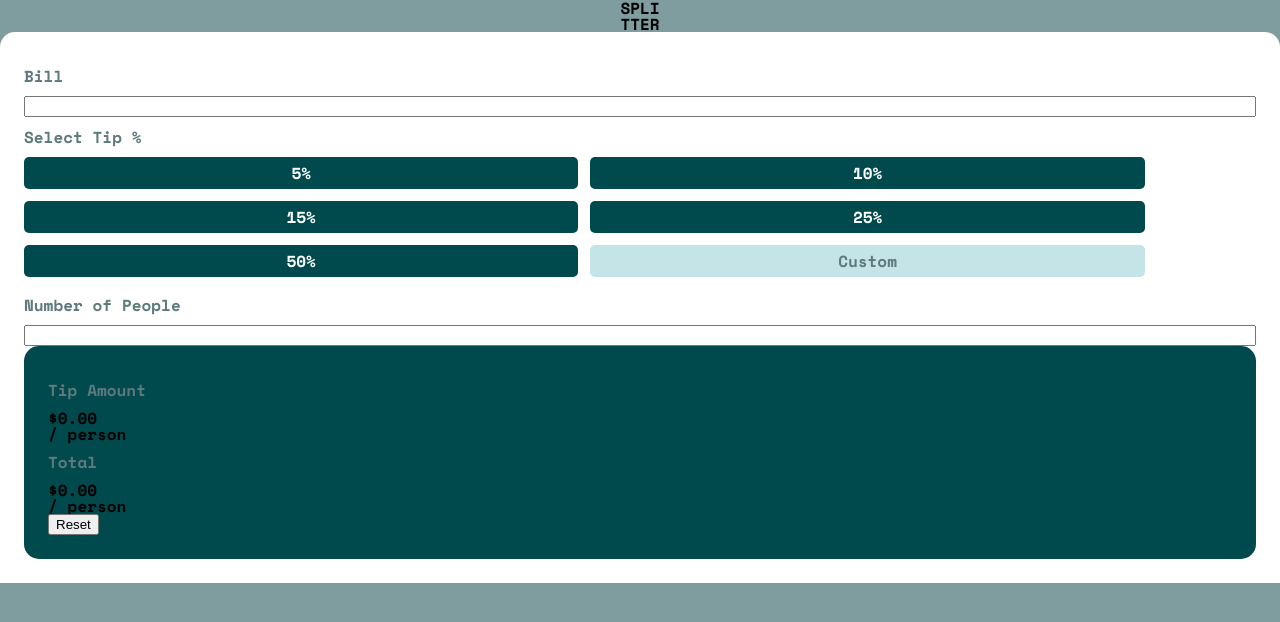
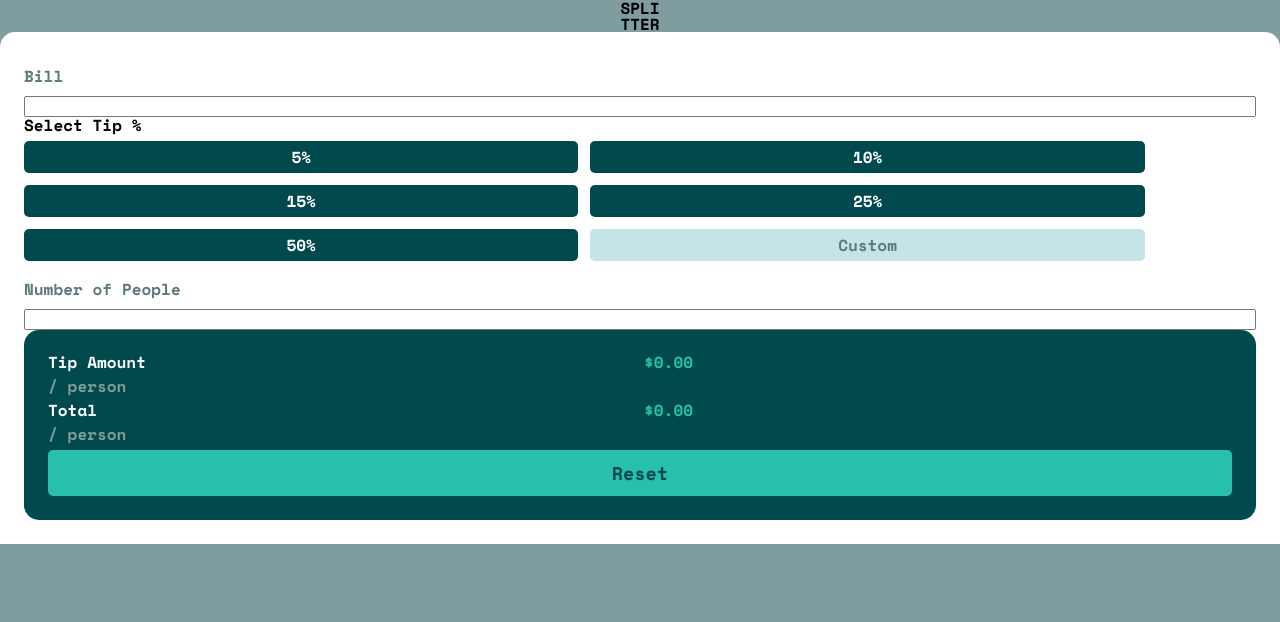
Before and after one commit to lucaso-silva/tip-calculator, a plain HTML site: page index.html in a window 1280 px wide. Drawn offline with nearby package versions, Linux system fonts and the light colour scheme.

Commit message:
bill-results display grid

```diff
--- a/assets/styles.css
+++ b/assets/styles.css
@@ -29,7 +29,6 @@ h1 {
 
 .container {
     background-color: var(--white);
-    /* height: 60vh; */
     display: flex;
     flex-direction: column;
     border-top-right-radius: 15px;
@@ -63,7 +62,7 @@ label[for="custom"] {
     color: var(--dark-grayish-cyan);
 }
 
-label[for="bill"], label[for="numPeople"], h2 {
+label[for="bill"], label[for="numPeople"] {
     color: var(--dark-grayish-cyan);
     margin: .75em 0;
 }
@@ -72,6 +71,58 @@ label[for="bill"], label[for="numPeople"], h2 {
     background-color: var(--very-dark-cyan);
     padding: 1.5em;
     border-radius: 15px;
+    display: grid;
+    grid-template-columns: 2fr 2fr;
+    grid-template-rows: repeat(5, auto);
+    grid-gap: .5em;
+}
+
+.tip {
+    color: var(--white);
+    grid-column: 1/2;
+    grid-row: 1/2;
+}
+
+.tip-person {
+    color: var(--grayish-cyan);
+    grid-column: 1/2;
+    grid-row: 2/3;
+}
+
+.tip-value {
+    color: var(--strong-cyan);
+    grid-column: 2/3;
+    grid-row: 1/ span 2;
+}
+
+.total {
+    color: var(--white);
+    grid-column: 1/2;
+    grid-row: 3/4;
+}
+
+.total-person {
+    color: var(--grayish-cyan);
+    grid-column: 1/2;
+    grid-row: 4/5;
+}
+
+.total-value {
+    color: var(--strong-cyan);
+    grid-column: 2/3;
+    grid-row: 3/ span 2;
+}
+
+.btn-reset {
+    grid-column: 1/3;
+    grid-row: 5/6;
+    background-color: var(--strong-cyan);
+    border: none;
+    border-radius: 5px;
+    padding: .5em;
+    font-family: var(--main-font);
+    color: var(--very-dark-cyan);
+    font-size: 1.15em;
 }
 
 .percent input {
--- a/index.html
+++ b/index.html
@@ -37,12 +37,16 @@
                 <input type="number" id="numPeople">
             </div>
             <div class="bill-results">
-            <h2>Tip Amount</h2> <span>$0.00</span>
-            <p>/ person</p>
-            <h2>Total</h2> <span>$0.00</span>
-            <p>/ person</p>
 
-            <button type="reset">Reset</button>
+                <h2 class="tip">Tip Amount</h2>
+                <p class="tip-person">/ person</p>
+                <p class="tip-value">$0.00</p>
+
+                <h2 class="total">Total</h2>
+                <p class="total-person">/ person </p>
+                <p class="total-value">$0.00</p>
+
+                <button type="reset" class="btn-reset">Reset</button>
             </div>
         </div>
     </body>
```
Lines whose indentation alone changed are shown as unchanged.
